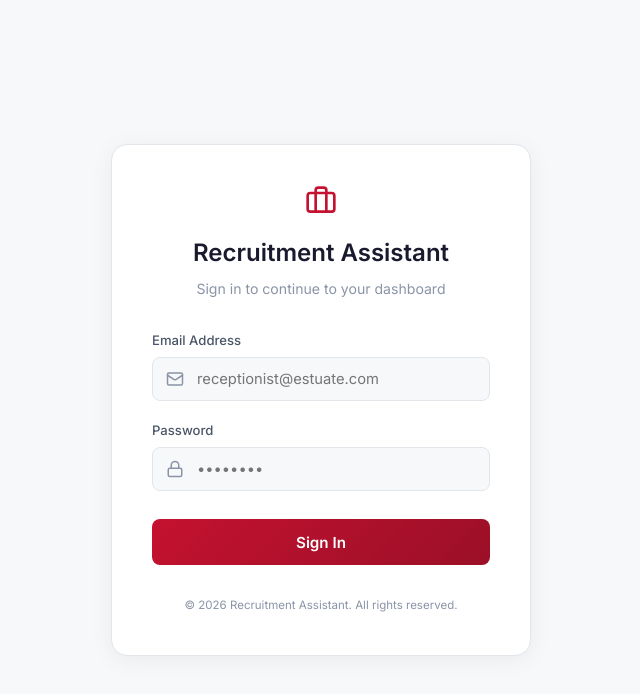
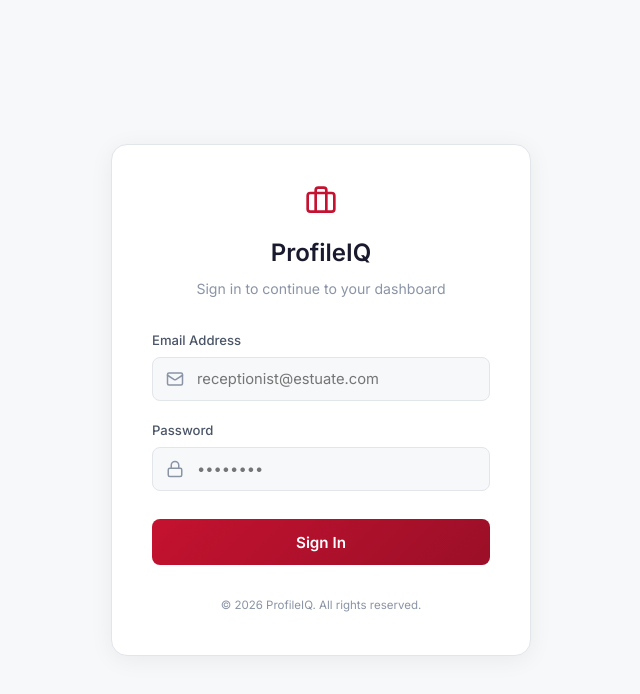
Before and after one commit to Akshay-1999/citation_generator, a React (Vite) app in the folder frontend/: page /login in a window 1280 px wide. Shown: the top 694 px of the page, without its empty margins (319-959 px from the left). Built offline with nearby package versions, Linux system fonts and the light colour scheme; no server answers.

Commit message:
style: Rebrand application to ProfileIQ across all frontend components

```diff
--- a/frontend/index.html
+++ b/frontend/index.html
@@ -4,7 +4,7 @@
     <meta charset="UTF-8" />
     <link rel="icon" type="image/svg+xml" href="/favicon.svg" />
     <meta name="viewport" content="width=device-width, initial-scale=1.0" />
-    <title>RecAI</title>
+    <title>ProfileIQ</title>
   </head>
   <body>
     <div id="root"></div>
--- a/frontend/src/components/ChatArea.jsx
+++ b/frontend/src/components/ChatArea.jsx
@@ -34,7 +34,7 @@ const ChatArea = ({ messages, isTyping, onSendMessage, onAttachFile, onOpenFolde
                 {messages.length === 0 ? (
                     <div className="welcome-screen">
                         <div className="welcome-icon">📝</div>
-                        <h2>Recruitment Assistant</h2>
+                        <h2>ProfileIQ</h2>
                         <p>Start a new chat to begin screening candidates or answering recruitment queries.</p>
                     </div>
                 ) : (
@@ -91,7 +91,7 @@ const ChatArea = ({ messages, isTyping, onSendMessage, onAttachFile, onOpenFolde
                         value={input}
                         onChange={(e) => setInput(e.target.value)}
                         onKeyDown={handleKeyDown}
-                        placeholder="Message Recruitment Assistant..."
+                        placeholder="Message ProfileIQ..."
                         rows={1}
                         style={{ height: 'auto' }}
                     />
--- a/frontend/src/components/Login.jsx
+++ b/frontend/src/components/Login.jsx
@@ -45,7 +45,7 @@ const Login = ({ onLoginSuccess }) => {
             <div className="login-card glass">
                 <div className="login-header">
                     <Briefcase size={32} className="logo-icon" />
-                    <h1>Recruitment Assistant</h1>
+                    <h1>ProfileIQ</h1>
                     <p>Sign in to continue to your dashboard</p>
                 </div>
 
@@ -86,7 +86,7 @@ const Login = ({ onLoginSuccess }) => {
                 </form>
 
                 <div className="login-footer">
-                    <p>&copy; 2026 Recruitment Assistant. All rights reserved.</p>
+                    <p>&copy; 2026 ProfileIQ. All rights reserved.</p>
                 </div>
             </div>
         </div>
--- a/frontend/src/components/Sidebar.jsx
+++ b/frontend/src/components/Sidebar.jsx
@@ -89,7 +89,7 @@ const Sidebar = ({ threads, activeThreadId, onNewChat, onSwitchThread, onRenameT
             <div className="sidebar-header">
                 <Link to="/" className="logo" style={{ textDecoration: 'none', color: 'inherit' }}>
                     <Briefcase className="logo-icon" />
-                    <span>Recruitment Assistant</span>
+                    <span>ProfileIQ</span>
                 </Link>
             </div>
 
```
